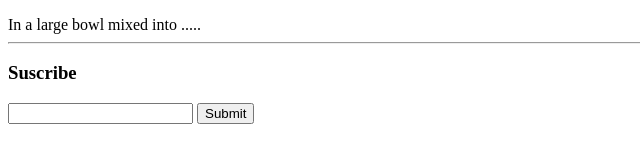
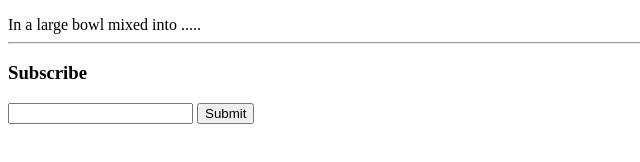
Before and after one commit to Alg3riano/SOEN-287, a plain HTML site: page index.html in a window 1280 px wide. Shown: the part 526-688 px from the top of the page, 0-640 px from the left. Drawn offline with Linux system fonts and the light colour scheme.

Commit message:
list done

```diff
--- a/index.html
+++ b/index.html
@@ -29,7 +29,7 @@
       <h3>Step 2</h3>
       In a large bowl mixed into .....
         <hr>
-        <h3 id="suscribe">Suscribe</h3>
+        <h3 id="subscribe">Subscribe</h3>
         <form></form>
         <input type="text" id="lname" name="lname">
 <input type="submit" value="Submit">
```
